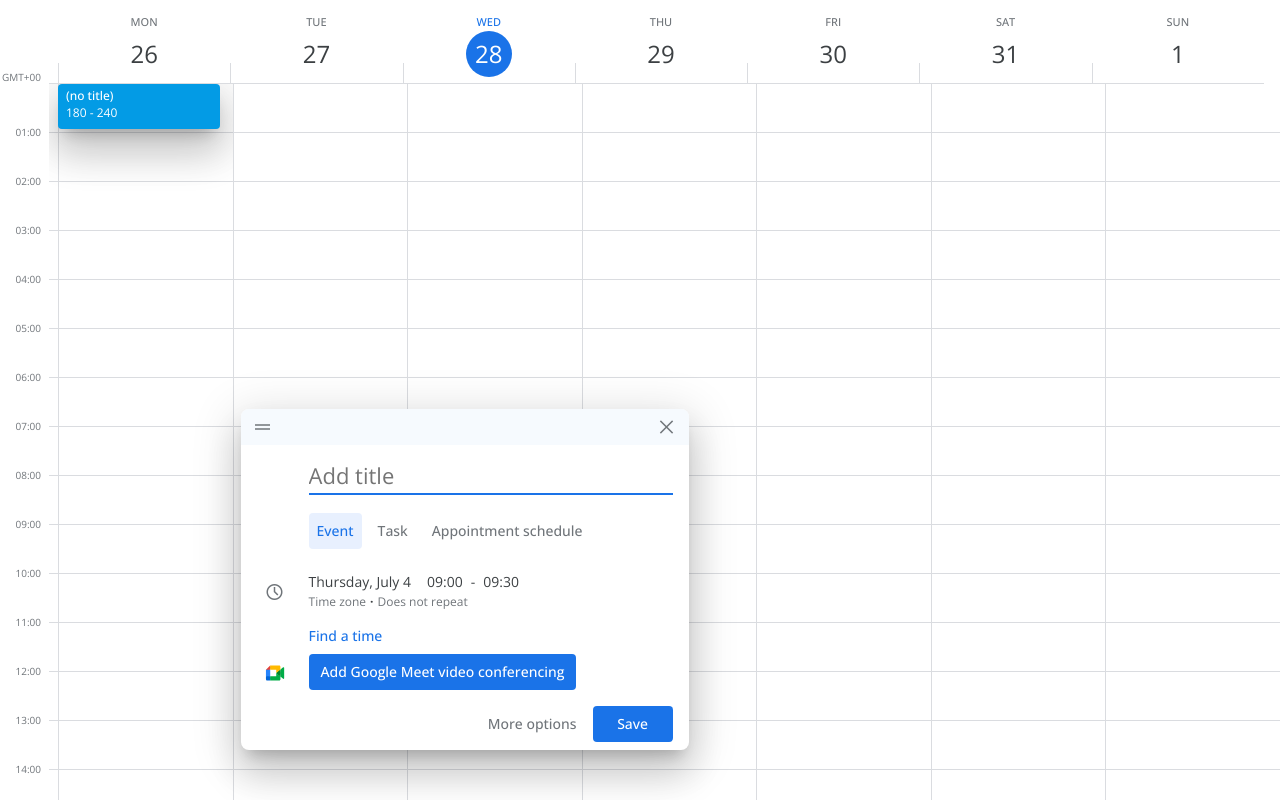
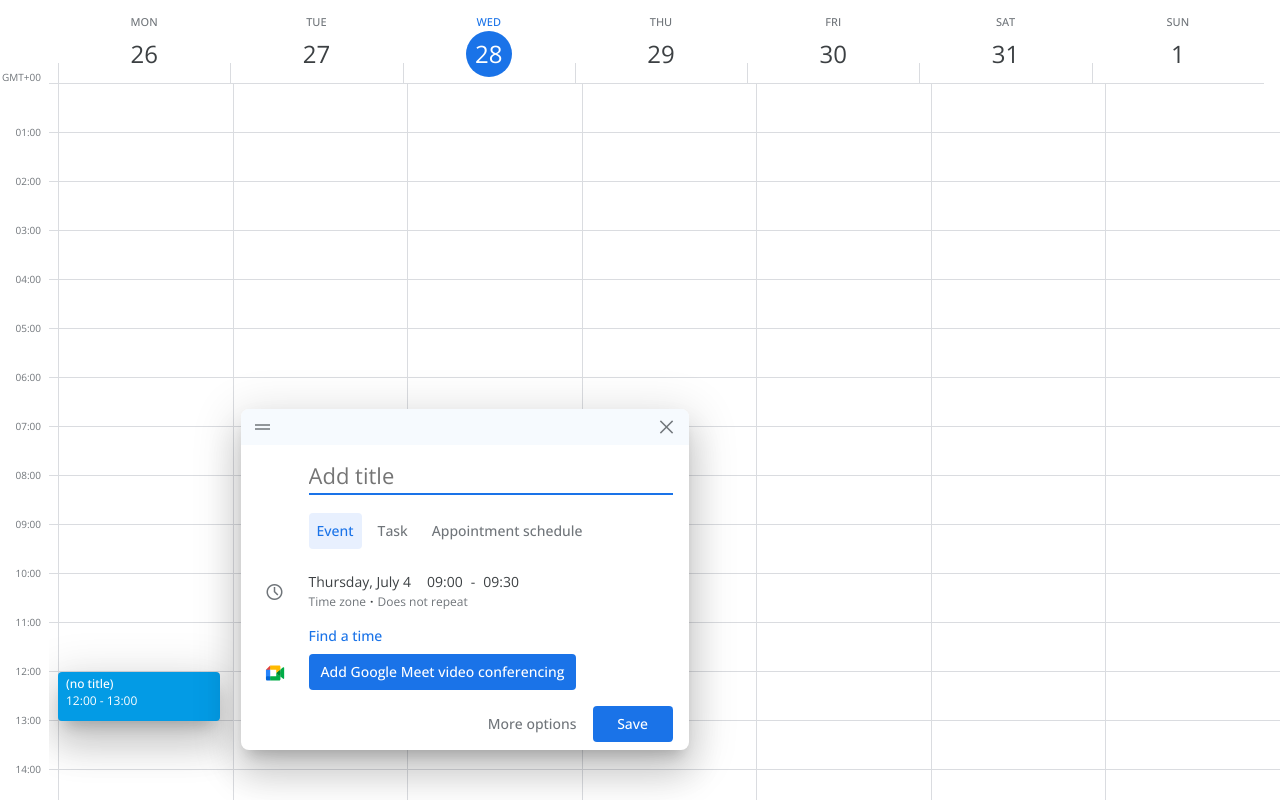
Before and after one commit to gretawix/calendar-react-ts, a React (Vite) app: page / in a window 1280 px wide. Both pictures are taken after a click on the element 145 px from the left and 672 px from the top of the page. Built offline with nearby package versions, Linux system fonts and the light colour scheme.

Commit message:
event tile display

```diff
--- a/src/components/GridColumn/GridColumn.tsx
+++ b/src/components/GridColumn/GridColumn.tsx
@@ -28,9 +28,9 @@
         <EventTile
           ref={newEventTileRef}
           existingEvent={false}
-          title={newEventData?.title}
-          startTime={180}
-          eventLength={240}
+          title={newEventData.title}
+          startTime={newEventData.startTimeInMinutes}
+          eventLength={newEventData.eventLengthInMinutes}
         />
       )}
     </div>
--- a/src/components/Tile/EventTile.tsx
+++ b/src/components/Tile/EventTile.tsx
@@ -1,6 +1,8 @@
 import { forwardRef, memo } from 'react';
 
 import './eventTile.scss';
+import { cellHeightInPx } from '../../contants/constants';
+import { getTime } from '../../utils/timeCalculations';
 
 type TileProps = {
   existingEvent: boolean;
@@ -11,14 +13,28 @@
 
 const EventTile = forwardRef<HTMLDivElement, TileProps>(
   ({ existingEvent = false, title, startTime, eventLength }, ref) => {
+    const distanceFromTop = (startTime / 60) * cellHeightInPx;
+    let tileLength = (eventLength / 60) * cellHeightInPx;
+
+    let eventLengthClass = 'regular';
+    if (eventLength <= 15) {
+      eventLengthClass = 'shortest';
+      tileLength = cellHeightInPx / 4;
+    } else if (eventLength <= 30) {
+      eventLengthClass = 'short';
+    } else if (eventLength > 60) {
+      eventLengthClass = 'long';
+    }
+
     return (
       <div
         ref={ref}
-        className={`event-tile regular ${!existingEvent ? 'placeholder' : ''} `}
+        className={`event-tile regular ${!existingEvent ? 'placeholder' : ''} ${eventLengthClass}`}
+        style={{ top: distanceFromTop, height: tileLength }}
       >
         <p className="event-tile-title">{title}</p>
         <p className="event-tile-time">
-          {startTime} - {eventLength}
+          {getTime(startTime)} - {getTime(startTime + eventLength)}
         </p>
       </div>
     );
--- a/src/components/Tile/eventTile.scss
+++ b/src/components/Tile/eventTile.scss
@@ -27,8 +27,6 @@
     font-weight: 300;
   }
   &.shortest {
-    top: calc(var(--cell-height) * 10 - 1px);
-    height: calc(var(--cell-height) / 4);
     padding-top: 0;
     padding-bottom: 0;
     display: flex;
@@ -42,8 +40,6 @@
     }
   }
   &.short {
-    top: calc(var(--cell-height) * 10 - 1px);
-    height: calc(var(--cell-height) / 2);
     padding-top: 3px;
     display: flex;
     flex-direction: row;
@@ -52,12 +48,8 @@
       padding-right: 6px;
     }
   }
-  &.regular {
-    height: calc(var(--cell-height) - 4px);
-  }
+
   &.long {
-    top: calc(var(--cell-height) * 12 - 1px);
-    height: calc(var(--cell-height) * 2 - 4px);
     .event-tile-title {
       font-weight: 500;
       white-space: unset;
--- a/src/utils/events.ts
+++ b/src/utils/events.ts
@@ -33,7 +33,7 @@
   const data = getDefaultEvent();
   const startTime = getStartTimeFromClick(event);
   data.startTimeInMinutes = startTime;
-  data.eventLengthInMinutes = startTime + defaultEventLengthInMinutes;
+  data.eventLengthInMinutes = defaultEventLengthInMinutes;
 
   return data;
 };
--- a/src/utils/positioning.ts
+++ b/src/utils/positioning.ts
@@ -48,7 +48,3 @@
 
   return Math.floor(clickPosition / increment) * increment;
 };
-
-export const getTilePositionFromMinutes = (minutes: number) => {
-  return minutes / cellHeightInPx;
-};
```
